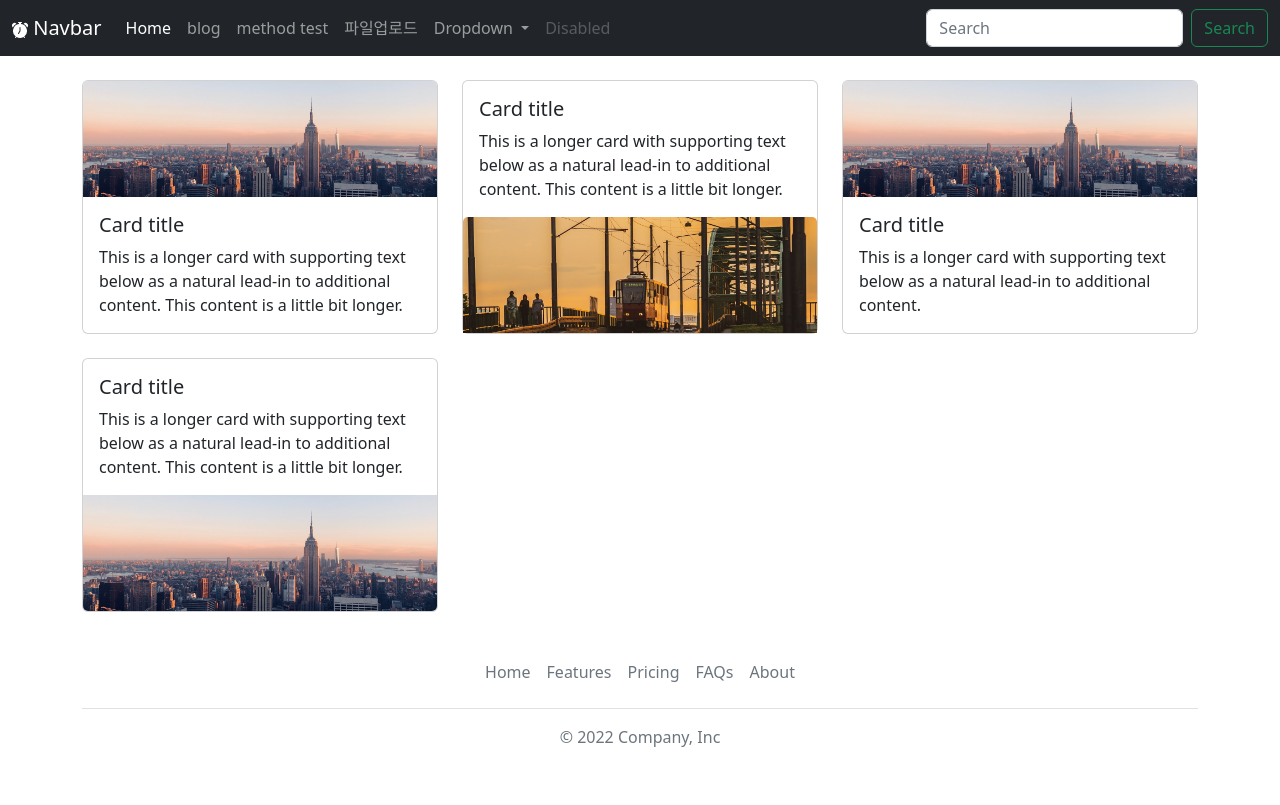
After one commit to yczero/web01, a Flask app: page /blog in a window 1280 px wide. The commit adds this page. Run offline with Flask 2, Linux system fonts and the light colour scheme.

Commit message:
20221020 main blog file page

```diff
--- a/app.py
+++ b/app.py
@@ -1,9 +1,49 @@
-from flask import Flask,render_template
+from flask import Flask, render_template, request, redirect
+import os
+
 app = Flask(__name__)
 
 @app.route('/')
 def index():
     return render_template('index.html')
 
+@app.route('/blog')
+def blog():
+    return render_template('blog.html')
+
+@app.route('/test/<username>', methods = ['GET'])
+def test(username):
+    print(username)
+    return render_template('test_result.html', name = username)
+
+@app.route('/methodin')
+def methodin():
+    return render_template('inputform.html')
+
+@app.route('/methodout', methods = ['GET','POST'])
+def methodout():
+    if request.method == 'POST':
+        print('POST')
+        data = request.form
+    else:
+        print('GET')
+        data = request.args
+    return render_template('method.html', data1 = data, data2 = request.method)
+
+@app.route('/fileupload', methods = ['GET','POST'] )
+def fileupload():
+    if request.method == 'GET':
+        return render_template('fileinput.html')
+    else:
+        f = request.files['formFile']
+        path = os.path.dirname(__file__) + '/upload/' + f.filename
+        print(path)
+        f.save(path)
+        print('저장성공')
+        return redirect('/')
+
+
+    return render_template('')
+
 if __name__  ==  '__main__':
     app.run(debug=True, port=80)
--- /dev/null
+++ b/templates/base.html
@@ -0,0 +1,17 @@
+<!doctype html>
+<html lang="en">
+  <head>
+    <meta charset="utf-8">
+    <meta name="viewport" content="width=device-width, initial-scale=1">
+    <title>
+        {% block title %}{% endblock %}
+    </title>
+    <link href="https://cdn.jsdelivr.net/npm/bootstrap@5.2.2/dist/css/bootstrap.min.css" rel="stylesheet" integrity="sha384-Zenh87qX5JnK2Jl0vWa8Ck2rdkQ2Bzep5IDxbcnCeuOxjzrPF/et3URy9Bv1WTRi" crossorigin="anonymous">
+  </head>
+  <body>
+    {% include 'menu.html' %}
+    {% block content %}{% endblock %}
+    {% include 'footer.html' %}
+    <script src="https://cdn.jsdelivr.net/npm/bootstrap@5.2.2/dist/js/bootstrap.bundle.min.js" integrity="sha384-OERcA2EqjJCMA+/3y+gxIOqMEjwtxJY7qPCqsdltbNJuaOe923+mo//f6V8Qbsw3" crossorigin="anonymous"></script>
+  </body>
+</html>
--- /dev/null
+++ b/templates/blog.html
@@ -0,0 +1,49 @@
+{% extends "base.html" %}
+{% block title %} blog page {%  endblock %}
+{% block content %}
+
+<br>
+<div class="container">
+  <div class="row row-cols-1 row-cols-md-3 g-4">
+    <div class="col">
+      <div class="card">
+        <img src="/static/001.png" class="card-img-top" alt="...">
+        <div class="card-body">
+          <h5 class="card-title">Card title</h5>
+          <p class="card-text">This is a longer card with supporting text below as a natural lead-in to additional content. This content is a little bit longer.</p>
+        </div>
+      </div>
+    </div>
+    <div class="col">
+      <div class="card">
+
+        <div class="card-body">
+          <h5 class="card-title">Card title</h5>
+          <p class="card-text">This is a longer card with supporting text below as a natural lead-in to additional content. This content is a little bit longer.</p>
+        </div>
+        <img src="/static/002.png" class="card-img-top" alt="...">
+      </div>
+    </div>
+    <div class="col">
+      <div class="card">
+        <img src="/static/001.png" class="card-img-top" alt="...">
+        <div class="card-body">
+          <h5 class="card-title">Card title</h5>
+          <p class="card-text">This is a longer card with supporting text below as a natural lead-in to additional content.</p>
+        </div>
+      </div>
+    </div>
+    <div class="col">
+      <div class="card">
+
+        <div class="card-body">
+          <h5 class="card-title">Card title</h5>
+          <p class="card-text">This is a longer card with supporting text below as a natural lead-in to additional content. This content is a little bit longer.</p>
+        </div>
+        <img src="/static/001.png" class="card-img-bottom" alt="...">
+      </div>
+    </div>
+  </div>
+</div>
+
+{% endblock %}
--- /dev/null
+++ b/templates/footer.html
@@ -0,0 +1,12 @@
+<div class="container">
+    <footer class="py-3 my-4">
+      <ul class="nav justify-content-center border-bottom pb-3 mb-3">
+        <li class="nav-item"><a href="#" class="nav-link px-2 text-muted">Home</a></li>
+        <li class="nav-item"><a href="#" class="nav-link px-2 text-muted">Features</a></li>
+        <li class="nav-item"><a href="#" class="nav-link px-2 text-muted">Pricing</a></li>
+        <li class="nav-item"><a href="#" class="nav-link px-2 text-muted">FAQs</a></li>
+        <li class="nav-item"><a href="#" class="nav-link px-2 text-muted">About</a></li>
+      </ul>
+      <p class="text-center text-muted">&copy; 2022 Company, Inc</p>
+    </footer>
+</div>
--- /dev/null
+++ b/templates/menu.html
@@ -0,0 +1,51 @@
+<nav class="navbar navbar-expand-lg navbar-dark bg-dark">
+    <div class="container-fluid">
+
+      <a class="navbar-brand" href="#">
+        <svg xmlns="http://www.w3.org/2000/svg" width="16" height="16" fill="currentColor" class="bi bi-alarm-fill" viewBox="0 0 16 16">
+            <path d="M6 .5a.5.5 0 0 1 .5-.5h3a.5.5 0 0 1 0 1H9v1.07a7.001 7.001 0 0 1 3.274 12.474l.601.602a.5.5 0 0 1-.707.708l-.746-.746A6.97 6.97 0 0 1 8 16a6.97 6.97 0 0 1-3.422-.892l-.746.746a.5.5 0 0 1-.707-.708l.602-.602A7.001 7.001 0 0 1 7 2.07V1h-.5A.5.5 0 0 1 6 .5zm2.5 5a.5.5 0 0 0-1 0v3.362l-1.429 2.38a.5.5 0 1 0 .858.515l1.5-2.5A.5.5 0 0 0 8.5 9V5.5zM.86 5.387A2.5 2.5 0 1 1 4.387 1.86 8.035 8.035 0 0 0 .86 5.387zM11.613 1.86a2.5 2.5 0 1 1 3.527 3.527 8.035 8.035 0 0 0-3.527-3.527z"/>
+          </svg>
+          Navbar
+      </a>
+      <button class="navbar-toggler" type="button" data-bs-toggle="collapse" data-bs-target="#navbarSupportedContent" aria-controls="navbarSupportedContent" aria-expanded="false" aria-label="Toggle navigation">
+        <span class="navbar-toggler-icon"></span>
+      </button>
+      <div class="collapse navbar-collapse" id="navbarSupportedContent">
+        <ul class="navbar-nav me-auto mb-2 mb-lg-0">
+          <li class="nav-item">
+            <a class="nav-link active" aria-current="page" href="/">Home</a>
+          </li>
+          <li class="nav-item">
+            <a class="nav-link" href="/blog">blog</a>
+          </li>
+
+          <li class="nav-item">
+            <a class="nav-link" href="/methodin">method test</a>
+          </li>
+
+          <li class="nav-item">
+            <a class="nav-link" href="/fileupload">파일업로드</a>
+          </li>
+
+          <li class="nav-item dropdown">
+            <a class="nav-link dropdown-toggle" href="#" role="button" data-bs-toggle="dropdown" aria-expanded="false">
+              Dropdown
+            </a>
+            <ul class="dropdown-menu">
+              <li><a class="dropdown-item" href="#">Action</a></li>
+              <li><a class="dropdown-item" href="#">Another action</a></li>
+              <li><hr class="dropdown-divider"></li>
+              <li><a class="dropdown-item" href="#">Something else here</a></li>
+            </ul>
+          </li>
+          <li class="nav-item">
+            <a class="nav-link disabled">Disabled</a>
+          </li>
+        </ul>
+        <form class="d-flex" role="search">
+          <input class="form-control me-2" type="search" placeholder="Search" aria-label="Search">
+          <button class="btn btn-outline-success" type="submit">Search</button>
+        </form>
+      </div>
+    </div>
+</nav>
```
Also changed, not shown: 01_mysql01.py (added, +16 -0 lines), templates/fileinput.html (added, +35 -0 lines), templates/index.html (+9 -62 lines), templates/inputform.html (added, +30 -0 lines), templates/method.html (added, +14 -0 lines), templates/test_result.html (added, +12 -0 lines), aaa.py (deleted), static/001.png (added), static/002.png (added), static/003.png (added), static/01.png (added), static/02.png (added), static/03.png (added), upload/alps-ga0a5abdb3_1280.jpg (added), 1 other file.
